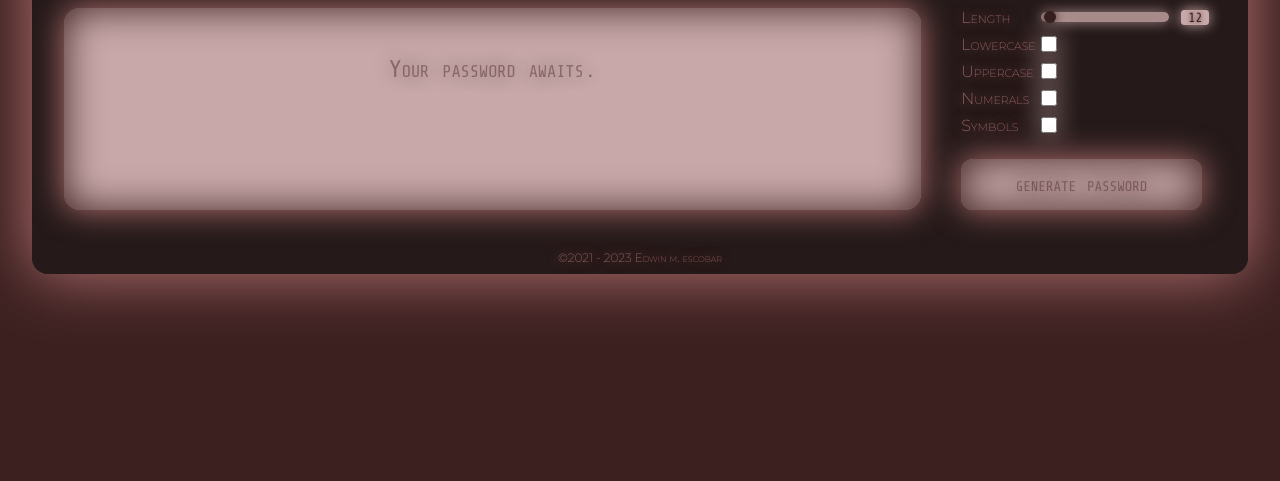
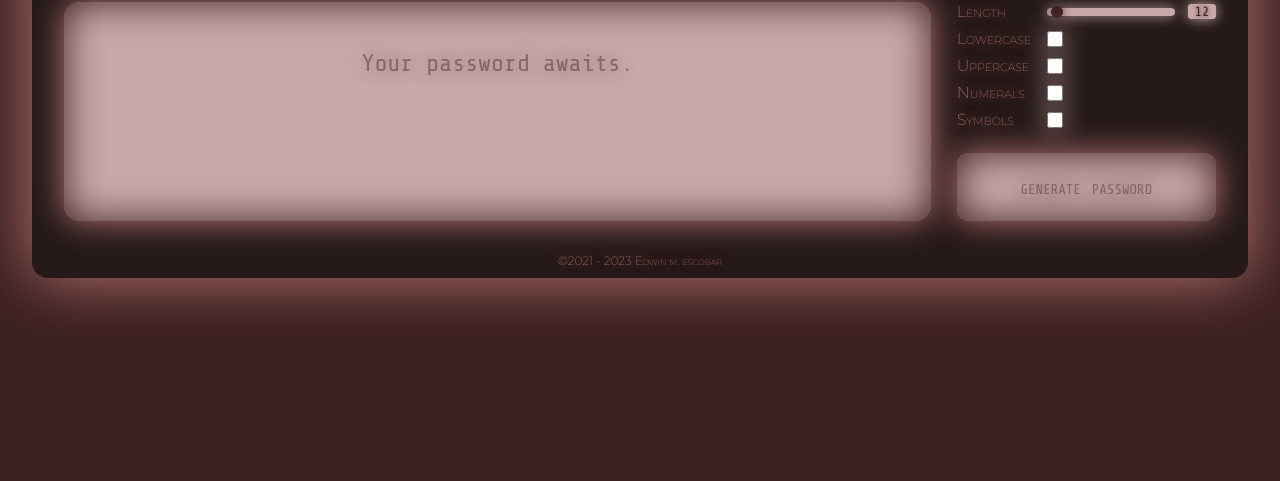
Before and after one commit to escowin/challenge-03, a plain HTML site: page index.html in a window 1280 px wide. Shown: the part 319-800 px from the top of the page. Drawn offline with nearby package versions, Linux system fonts and the light colour scheme.

Commit message:
cleaned up styles

```diff
--- a/assets/css/style.css
+++ b/assets/css/style.css
@@ -15,21 +15,6 @@
 }
 
 /* typography */
-a {
-  text-decoration: none;
-  color: inherit;
-  transition: 1s;
-}
-
-.word-break {
-  word-break: break-all;
-  font-variant: normal;
-}
-
-.text-wrap {
-  word-wrap: normal;
-}
-
 main {
   font-family: 'Montserrat', sans-serif;
   color: var(--secondary);
@@ -37,6 +22,17 @@ main {
 
 header, #password-display, #numeric-input, #generate-button {
   font-family: 'Share Tech Mono', monospace;
+}
+
+a {
+  text-decoration: none;
+  color: inherit;
+  transition: 1s;
+}
+
+#password-display {
+  word-break: break-all;
+  font-variant: normal;
 }
 
 #password-display, #numeric-input, #generate-button {
@@ -54,17 +50,16 @@ main, #password-display, #numeric-input {
 
 #generator-form {
   text-align: left;
-  font-size: 1rem;
-}
-
-#password-display, #generate-button {
-  font-size: 1.15rem;
 }
 
 #password-display::placeholder, #generate-button {
   --initial: rgba(60, 32, 32, 0.432);
   color: var(--initial);
   text-shadow: 0 0 1.5vw var(--initial);
+}
+
+#password-display, #generate-button, #generator-form {
+  font-size: 1rem;
 }
 
 footer {
@@ -85,14 +80,14 @@ main {
   background-color: var(--tertiary);
   box-shadow: 0 0 5vw var(--secondary);
   width: 90vw;
-  margin: 5vh 0 2.5vh 0;
   padding: 5vw 5vw 2.5vw 5vw;
   justify-content: space-around;
   display: flex;
   flex-direction: column;
+  gap: 2rem;
 }
 
-main, #password-display {
+main, #password-display, #range-slider {
   border-radius: 1rem;
 }
 
@@ -104,8 +99,6 @@ main, #password-display {
   resize: none;
   padding: 1rem;
   height: 8rem;
-  margin: 2.5vh 0;
-  transition: 1s;
 }
 
 #password-display, #generate-button {
@@ -125,12 +118,10 @@ main, #password-display {
 
 #generator-form {
   display: grid;
-  grid-template-columns: auto auto;
-  gap: 1vh 2vw;
+  grid-template-columns: auto 1fr;
+  gap: 1vh 1rem;
   justify-content: center;
   align-items: center;
-  width: 100%;
-  margin: 2.5vh auto 5vh auto;
 }
 
 #length-inputs {
@@ -147,16 +138,14 @@ main, #password-display {
 #range-slider {
   appearance: none;
   margin: 0 1vw 0 0;
-  opacity: 80%;
-  height: 1.25vh;
-  border-radius: 1rem;
+  height: .5rem;
 }
 
 #range-slider::-webkit-slider-thumb {
   background-color: var(--primary);
   box-shadow: 0 0 .75vw var(--primary);
+  appearance: none;
   -webkit-appearance: none;
-  appearance: none;
   cursor: pointer;
   height: .75rem;
   width: .75rem;
@@ -172,14 +161,10 @@ main, #password-display {
 
 #numeric-input::-webkit-outer-spin-button,
 #numeric-input::-webkit-inner-spin-button {
+  appearance: none;
   -webkit-appearance: none;
   margin: 0;
 }
-
-#numeric-input[type=number] {
-  -moz-appearance: textfield;
-}
-
 
 .checkmark {
   width: 1rem;
@@ -219,7 +204,6 @@ a:hover {
 /* display.mobile portrait-landscape */
 @media screen and (min-height: 375px) and (orientation: landscape) {
   main {
-    margin: 0;
     padding: 1.25vh 1.75vw .75vh 1.75vw;
     display: grid;
     grid-template-columns: 1fr auto;
@@ -236,8 +220,6 @@ a:hover {
   }
 
   #password-display {
-    margin: 0;
-    margin: 2.5vh 0 5vh 0;
     height: auto;
   }
 
@@ -261,18 +243,13 @@ a:hover {
   }
 
   #generate-button {
-    padding: 1.75vh;
-  }
-
-  #generator-form {
-    grid-template-columns: 20% 60%;
+    padding: 1.75vw;
   }
 }
 
-/* display.small-desktop */
+/* display.desktop */
 @media screen and (min-width: 1024px) {
   main {
-    margin: 2.25vh 0 .5vh 0;
     padding: 2.5vw 2.5vw .75vw 2.5vw;
   }
 
--- a/assets/js/script.js
+++ b/assets/js/script.js
@@ -66,11 +66,9 @@ function displayPassword(e) {
 
   // displays generated password when at least one parameter is selected
   if (!$lower && !$upper && !$nums && !$symbols) {
-    passwordDisplayEl.className = "text-wrap";
-    passwordDisplayEl.textContent = `Password would be ${length} characters in length if you check at least one of the boxes below...`;
+    passwordDisplayEl.textContent = `Select a parameter`;
   } else {
     const password = generatePassword(length, $lower, $upper, $nums, $symbols);
-    passwordDisplayEl.className = "word-break";
     passwordDisplayEl.textContent = password;
   }
 }
```
